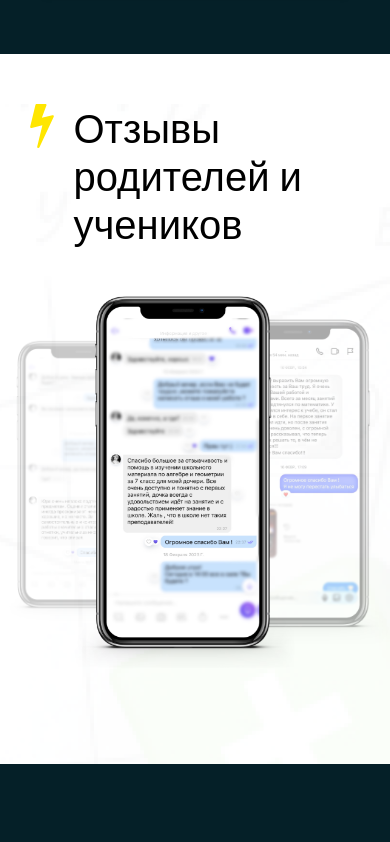
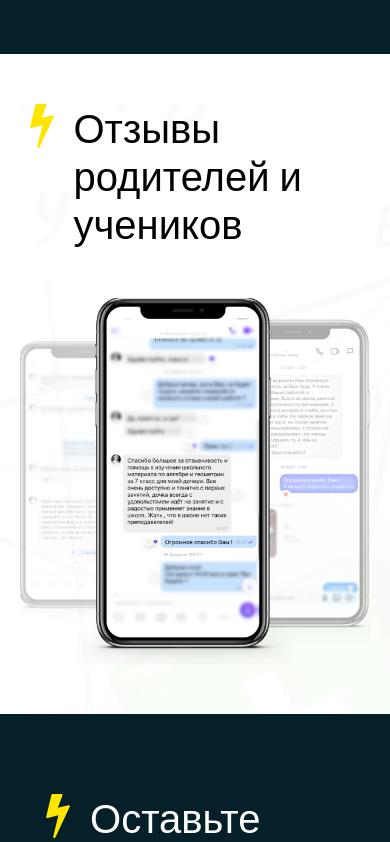
Before and after one commit to fearlysk/tutoring, a React (Create React App) app: page / in a window 390 px wide. Shown: the part 8464-9306 px from the top of the page. Built offline with nearby package versions, Linux system fonts and the light colour scheme; no server answers; a web font is replaced by a local one.

Commit message:
add bug fixes and title

```diff
--- a/public/index.html
+++ b/public/index.html
@@ -11,7 +11,7 @@
     />
     <link rel="apple-touch-icon" href="%PUBLIC_URL%/logo192.png" />
     <link rel="manifest" href="%PUBLIC_URL%/manifest.json" />
-    <title>React App</title>
+    <title>Репетитор по математике</title>
   </head>
   <body>
     <noscript>You need to enable JavaScript to run this app.</noscript>
--- a/src/components/Modal/Modal.module.scss
+++ b/src/components/Modal/Modal.module.scss
@@ -11,7 +11,6 @@
     height: 100vh;
     z-index: 2;
     backdrop-filter: blur(8px);
-
 }
 .modal__card {
    color: #000;
--- a/src/components/Slider/style.scss
+++ b/src/components/Slider/style.scss
@@ -20,6 +20,7 @@ $mode: cubic-bezier(0.17, 0.67, 0.55, 1.43);
 }
 .react-3d-carousel {
   position: relative;
+  overflow: hidden;
   // height: 600px;
   .slider-container {
     position: absolute;
--- a/src/index.scss
+++ b/src/index.scss
@@ -7,3 +7,23 @@
   margin: 0;
   padding: 0;
 }
+  /* Firefox */
+  * {
+    scrollbar-width: auto;
+    scrollbar-color: #3df2ff #f0f0f0;
+  }
+
+  /* Chrome, Edge, and Safari */
+  *::-webkit-scrollbar {
+    width: 16px;
+  }
+
+  *::-webkit-scrollbar-track {
+    background: #f0f0f0;
+  }
+
+  *::-webkit-scrollbar-thumb {
+    background-color: #5099ff;
+    border-radius: 10px;
+    border: 3px solid #ffffff;
+  }
--- a/src/pages/Home/Home.module.scss
+++ b/src/pages/Home/Home.module.scss
@@ -82,7 +82,7 @@
 }
 @media screen and (max-width: 517px) {
     .mainContent__btnWrapper {
-        width: 320px !important;
+        width: 330px !important;
     }
     .mainContent__headline {
         font-size: 35px !important;
@@ -626,6 +626,7 @@
 }
 .reviews {
     padding-bottom: 50px;
+    height: 700px;
 }
 .reviews__content {
     width: 81.5%;
@@ -690,6 +691,11 @@
         right: 4%;
     }
 }
+@media screen and (max-width: 470px) {
+    .reviews {
+        height: 560px;
+    }
+}
 @media screen and (max-width: 385px) {
     .application__headlineText {
         font-size: 32px;
@@ -697,6 +703,11 @@
     .application__itemForm {
         position: relative;
         right: 7%;
+    }
+}
+@media screen and (max-width: 360px) {
+    .reviews {
+        height: 530px;
     }
 }
 .application__item {
```
